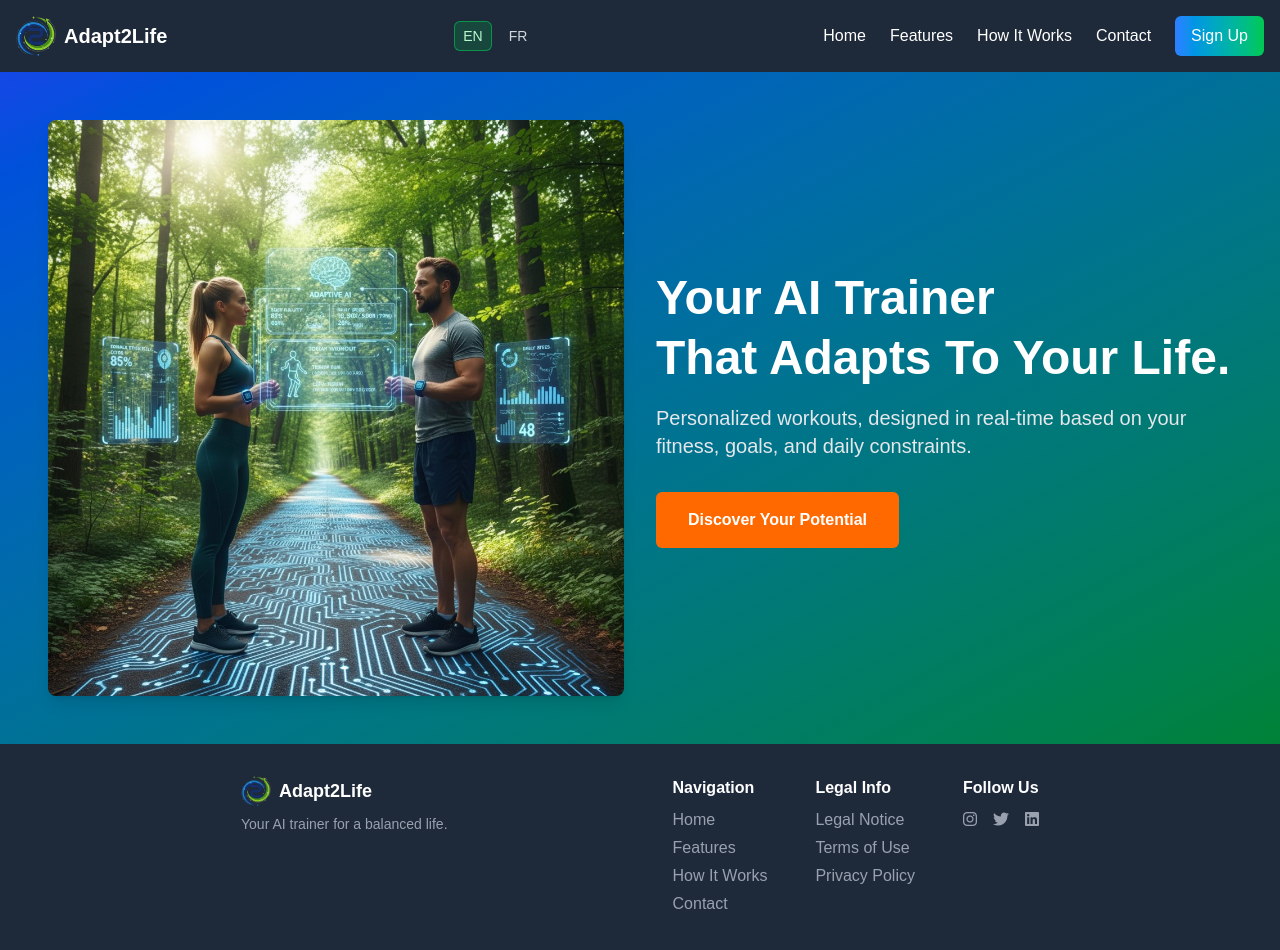
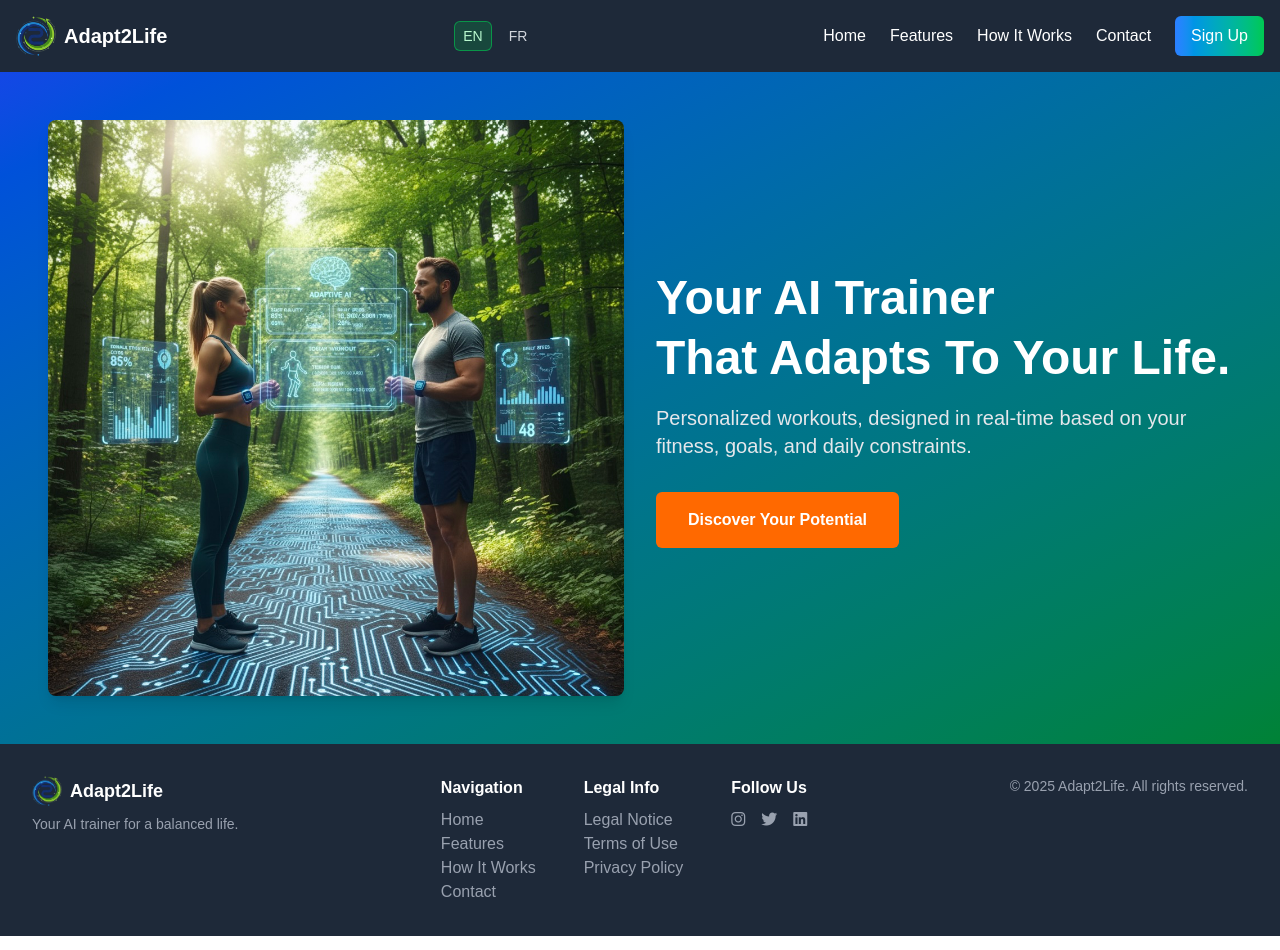
Before and after one commit to benjdour/adapt2life, a Next.js app: page /en in a window 1280 px wide. Shown: the top 950 px of the page. Built offline with nearby package versions, Linux system fonts and the light colour scheme.

Commit message:
Initial commit of Adapt2Life website

```diff
--- a/src/components/layout/MarketingLayout.tsx
+++ b/src/components/layout/MarketingLayout.tsx
@@ -137,9 +137,8 @@ export function MarketingLayout({
 
       <main className="flex flex-grow flex-col">{children}</main>
 
-      <footer className="bg-gray-800 p-8 text-gray-400">
-        <div className="mx-auto flex max-w-6xl flex-col items-center justify-center gap-8 md:flex-row md:items-start md:justify-evenly md:gap-12">
-          <div className="mb-6 w-full text-center md:mb-0 md:mr-0 md:w-auto md:self-start md:text-left">
+      <footer className="bg-gray-800 p-8 text-gray-400 flex flex-col md:flex-row justify-between items-center md:items-start">
+        <div className="mb-6 md:mb-0 text-center md:text-left">
           <div className="mb-2 flex items-center justify-center md:justify-start">
             <Image
               src="/logo.png"
@@ -153,10 +152,10 @@ export function MarketingLayout({
           <p className="text-sm">{footer.tagline}</p>
         </div>
 
-          <div className="flex flex-col items-center space-y-6 text-center md:flex-row md:items-start md:space-y-0 md:space-x-12 md:text-left">
+        <div className="flex flex-col md:flex-row space-y-6 md:space-y-0 md:space-x-12 text-center md:text-left">
           <div>
             <h3 className="mb-2 font-semibold text-white">{footer.navigationTitle}</h3>
-              <ul className="flex flex-col items-center space-y-1 md:items-start">
+            <ul>
               {navItems.map((item) => (
                 <li key={item.slug}>
                   <Link href={item.href} className="hover:text-green-400">
@@ -169,7 +168,7 @@ export function MarketingLayout({
 
           <div>
             <h3 className="mb-2 font-semibold text-white">{footer.legalTitle}</h3>
-              <ul className="flex flex-col items-center space-y-1 md:items-start">
+            <ul>
               {legalLinks.map((item) => (
                 <li key={item.slug}>
                   <Link href={item.href} className="hover:text-green-400">
@@ -182,7 +181,7 @@ export function MarketingLayout({
 
           <div className="text-center md:text-left">
             <h3 className="mb-2 font-semibold text-white">{footer.followUsTitle}</h3>
-              <div className="flex justify-center space-x-4 md:justify-start">
+            <div className="flex space-x-4 justify-center md:justify-start">
               <Link href="#" className="hover:text-green-400" aria-label="Instagram">
                 <i className="fab fa-instagram"></i>
               </Link>
@@ -195,9 +194,8 @@ export function MarketingLayout({
             </div>
           </div>
         </div>
-        </div>
 
-        <div className="mt-8 text-center">
+        <div className="mt-8 md:mt-0 text-center md:text-right w-full md:w-auto">
           <p className="text-sm">{footer.rights}</p>
         </div>
       </footer>
```
Lines whose indentation alone changed are shown as unchanged.
